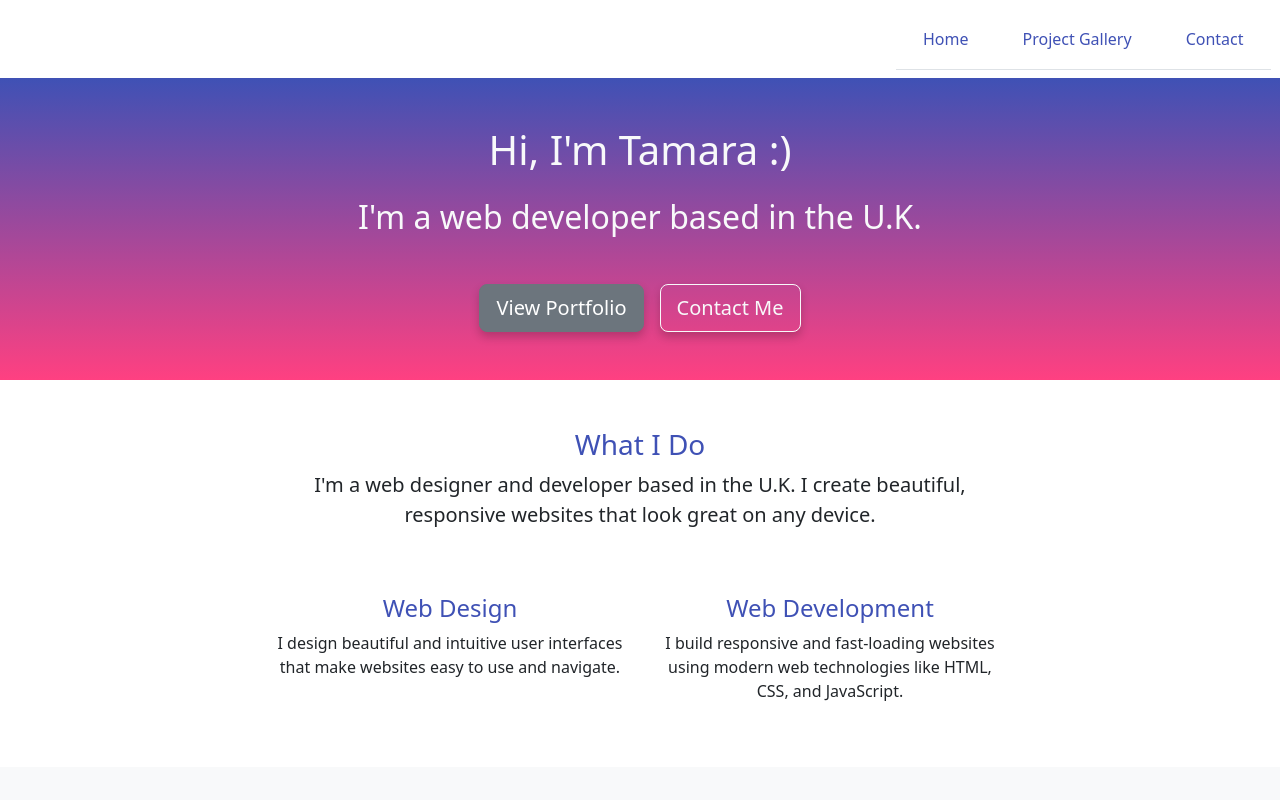
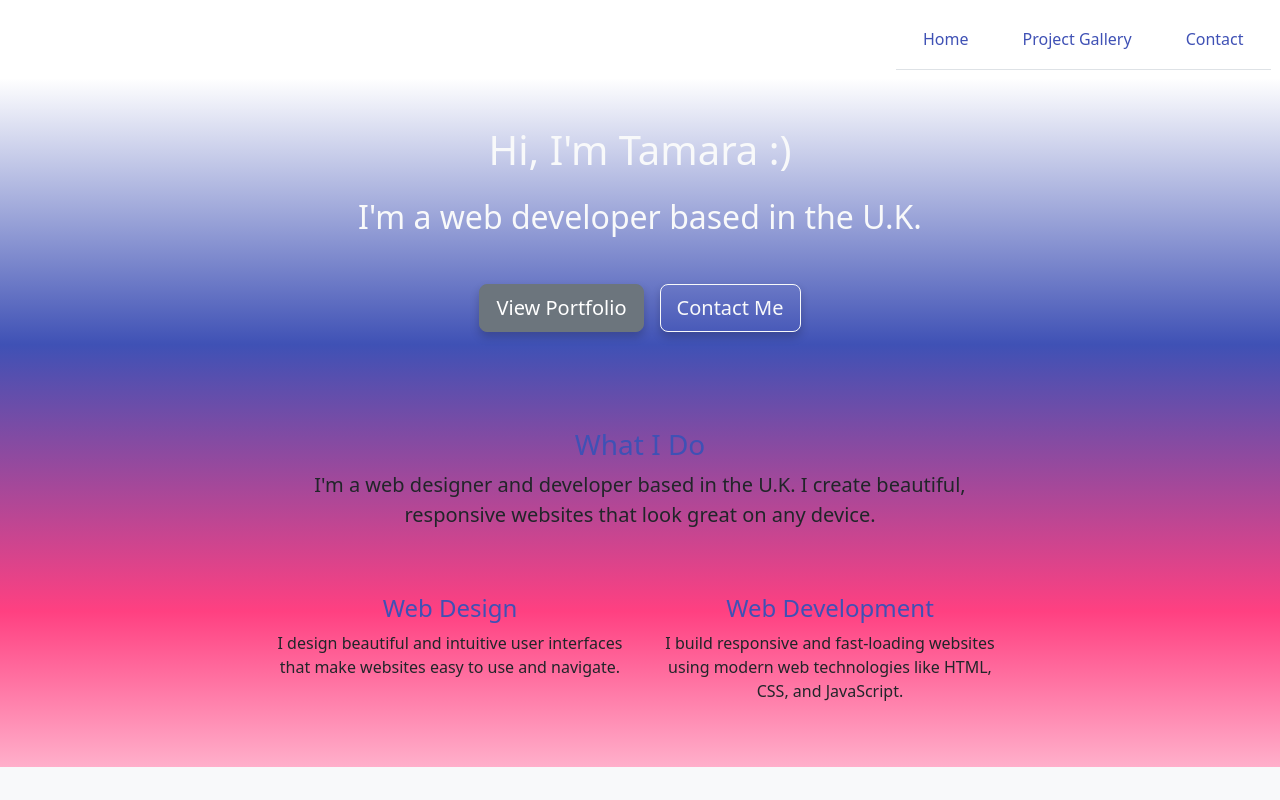
Before and after one commit to TamaraJoniec/React-Portfolio, a React (Create React App) app: page /React-Portfolio in a window 1280 px wide. Shown: the top 800 px of the page. Built offline with nearby package versions, Linux system fonts and the light colour scheme; the HTML template or start-up script is replaced by a standard one.

Commit message:
ensured the gradient is behind the content of .home-container

```diff
--- a/src/components/pages/Home.js
+++ b/src/components/pages/Home.js
@@ -6,7 +6,7 @@ import { Link } from 'react-router-dom';
 function Home() {
   return (
     <div className="home-container">
-      <Container fluid className="gradient-background py-5">
+      <Container fluid className="py-5">
         <Row className="justify-content-center align-items-center">
           <Col md={6}>
             <h1 className="text-center text-light mb-4">Hi, I'm Tamara :)</h1>
--- a/src/styles.css
+++ b/src/styles.css
@@ -4,6 +4,15 @@
   --secondary-color: #ff4081;
   --background-color: #f5f5f5;
 }
+
+body,
+html {
+  margin: 0;
+  padding: 0;
+  height: 100%;
+  width: 100%;
+}
+
 
 /* Navigation bar style */
 
@@ -16,9 +25,11 @@
   padding: 0;
 
 }
+
 .navbar a {
   color: var(--primary-color);
 }
+
 .navbar.item {
   color: #fff;
   text-decoration: none;
@@ -30,22 +41,43 @@
   background-color: #fff;
   color: var(--secondary-color);
 }
+
 .nav-tabs .nav-link.active {
   color: gray;
 }
+
 .nav-link.active {
   background-color: #fff;
-    color: var( --primary-color);
+  color: var(--primary-color);
 }
 
 /* Home page */
 .home-container {
   height: 100vh;
+  position: relative;
+  /* Ensure it's positioned */
+  z-index: 1;
+  /* Ensure it's above the gradient */
+  background-color: #fff;
+  /* Set a solid background color */
 }
 
-.gradient-background {
-    background: linear-gradient(to bottom, var(--primary-color), var(--secondary-color));
+.home-container::before {
+  content: "";
+  background: linear-gradient(to bottom,
+      transparent,
+      var(--primary-color),
+      var(--secondary-color),
+      transparent);
+  height: 100vh;
+  width: 100vw;
+  position: absolute;
+  top: 0;
+  left: 0;
+  z-index: -1;
+  /* This ensures the gradient is behind the content of .home-container */
 }
+
 
 .btn-secondary {
   background-color: var(--secondary-color);
@@ -110,7 +142,8 @@ footer {
 .contact-container {
   max-width: 100%;
   display: grid;
-    grid-template-columns: repeat(auto-fit, minmax(400px, 1fr)); /* Creates columns with a minimum width of 400px and auto-fit to fill the available space */
+  grid-template-columns: repeat(auto-fit, minmax(400px, 1fr));
+  /* Creates columns with a minimum width of 400px and auto-fit to fill the available space */
   grid-gap: 2rem;
   justify-content: center;
   align-items: center;
@@ -118,8 +151,10 @@ footer {
   font-family: 'Roboto', sans-serif;
   background: linear-gradient(to bottom right, #0e7afe, #9c36b5);
 }
+
 .contact-container .col-lg-6 {
-    padding: 0 2rem; /* add horizontal padding */
+  padding: 0 2rem;
+  /* add horizontal padding */
   margin-bottom: 2rem;
 }
 
@@ -132,9 +167,10 @@ footer {
   padding: 2rem;
   background-color: #fff;
   border-radius: 5px;
-    color:gray;
+  color: gray;
   box-shadow: 0 0 10px rgba(0, 0, 0, 0.1);
 }
+
 .contact-container h1 {
   font-weight: 700;
   color: white;
@@ -156,9 +192,10 @@ footer {
   padding-left: 0;
   margin-left: 2rem;
 }
-.contact-container  p {
+
+.contact-container p {
   margin-left: 2rem;
-    font-size:1.5rem;
+  font-size: 1.5rem;
 }
 
 .contact-container .btn-primary:focus {
@@ -194,9 +231,10 @@ footer {
   margin-top: auto;
 }
 
-  .btn-container > a {
+.btn-container>a {
   margin-right: 10px;
 }
+
 /* visit site buttons on project gallery page */
 .btn-visit {
   color: #fff;
```
Lines whose indentation alone changed are shown as unchanged.
